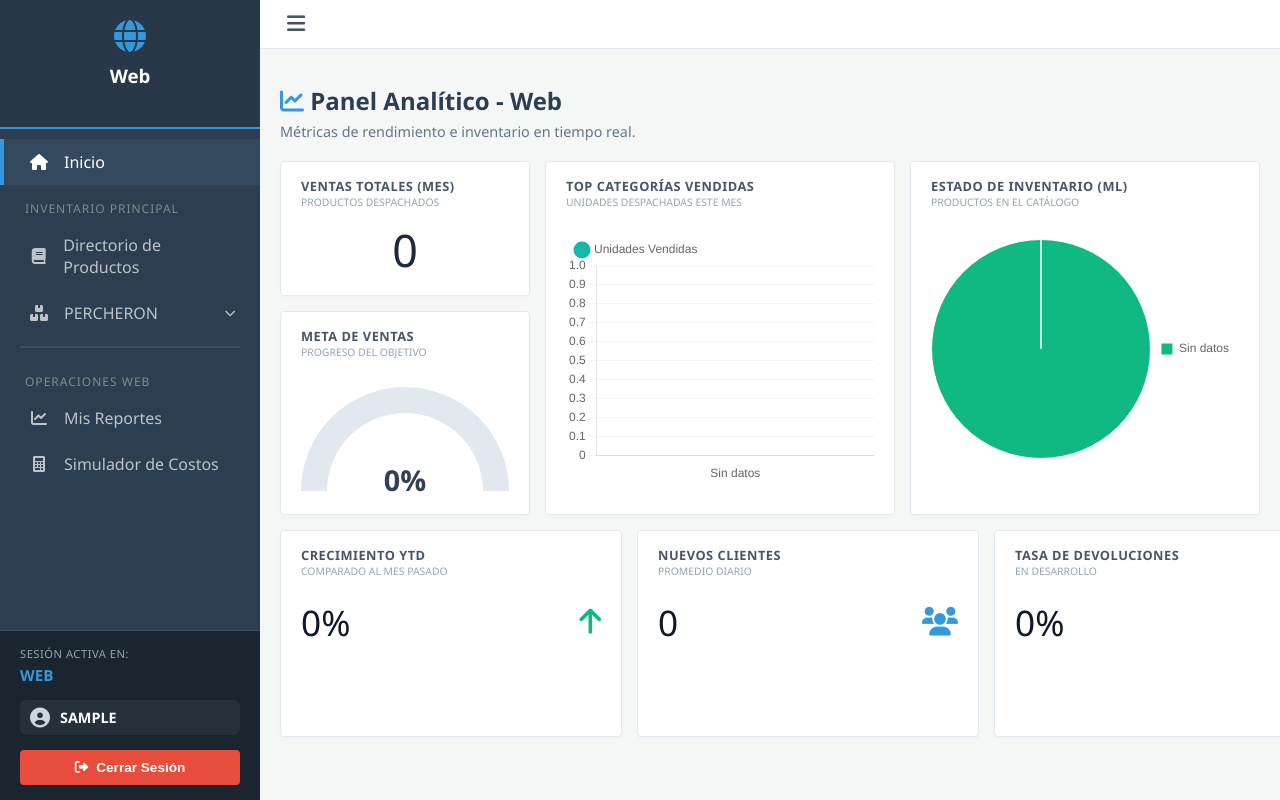
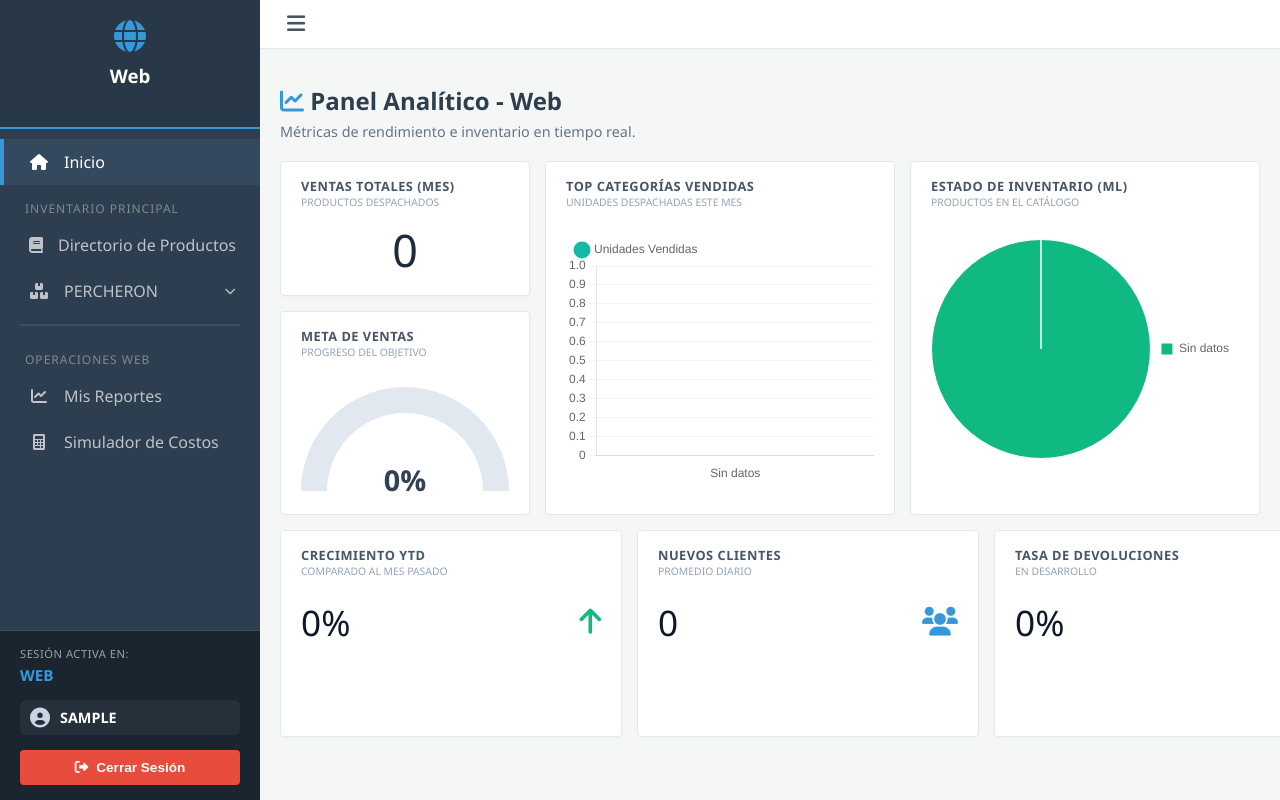
Before and after one commit to JoshuaJaz2026/sistema-electrodomesticos-django, a Django app: page /inicio/ in a window 1280 px wide. Run offline with Django 5.2, Linux system fonts and the light colour scheme; the visitor is signed in with stand-in values (Sample User, id 1); parts of the project's set-up code (start-up, migrations or seed data) failed here and were passed over.

Commit message:
Correccion del texto y scroll en el menu lateral

```diff
--- a/inventario/templates/inventario/dashboard_global.html
+++ b/inventario/templates/inventario/dashboard_global.html
@@ -27,7 +27,19 @@
         }
 
         .sidebar-header { padding: 20px; text-align: center; background: rgba(0,0,0,0.1); border-bottom: 2px solid var(--color-principal); }
-        .sidebar-menu { flex: 1; padding: 10px 0; overflow-y: auto; }
+
+        /* --- ESTILOS DE SCROLL DELGADO PARA EL MENÚ --- */
+        .sidebar-menu {
+            flex: 1; padding: 10px 0; overflow-y: auto;
+            scrollbar-width: thin; /* Para Firefox */
+        }
+        .sidebar-menu::-webkit-scrollbar {
+            width: 6px; /* Para navegadores basados en WebKit (Chrome, Edge) */
+        }
+        .sidebar-menu::-webkit-scrollbar-thumb {
+            background-color: #4a5568;
+            border-radius: 10px;
+        }
 
         .menu-category { padding: 15px 25px 5px; font-size: 0.75rem; color: #7f8c8d; text-transform: uppercase; letter-spacing: 1px; }
 
@@ -36,6 +48,10 @@
             color: #bdc3c7; text-decoration: none; transition: 0.3s;
             cursor: pointer;
             border-left: 4px solid transparent;
+            /* --- EVITA EL SALTO DE LÍNEA --- */
+            white-space: nowrap;
+            overflow: hidden;
+            text-overflow: ellipsis;
         }
         .menu-item:hover { background: #34495e; color: white; border-left: 4px solid var(--color-principal); }
         .menu-item i:first-child { margin-right: 15px; width: 20px; text-align: center; }
@@ -60,6 +76,10 @@
             font-size: 0.9em;
             transition: 0.3s;
             border-left: 3px solid transparent;
+            /* --- EVITA EL SALTO DE LÍNEA --- */
+            white-space: nowrap;
+            overflow: hidden;
+            text-overflow: ellipsis;
         }
         .submenu-item:hover { color: white; background: #2c3e50; }
         .submenu-item i { margin-right: 10px; font-size: 0.8em; width: 15px; text-align: center; }
```
Also changed, not shown: 1 other file.
